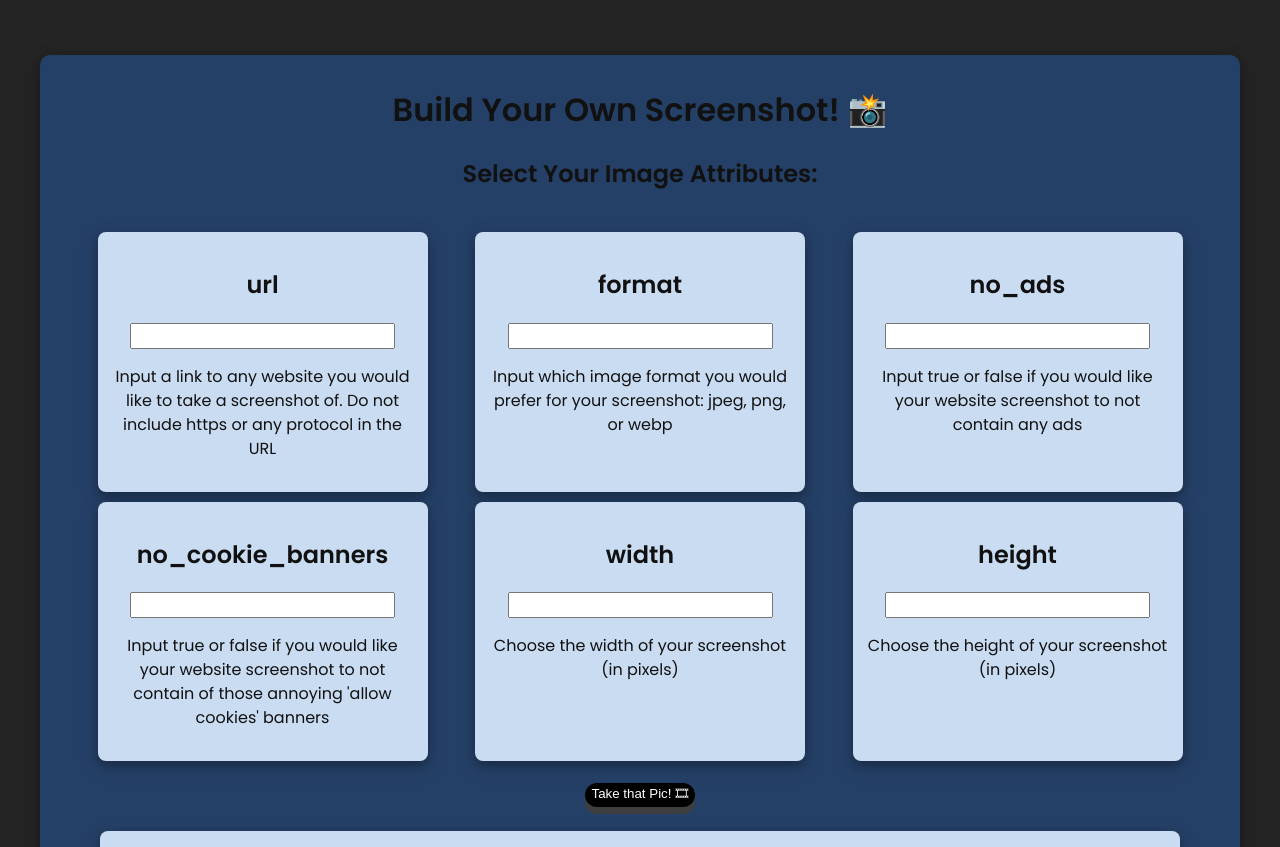
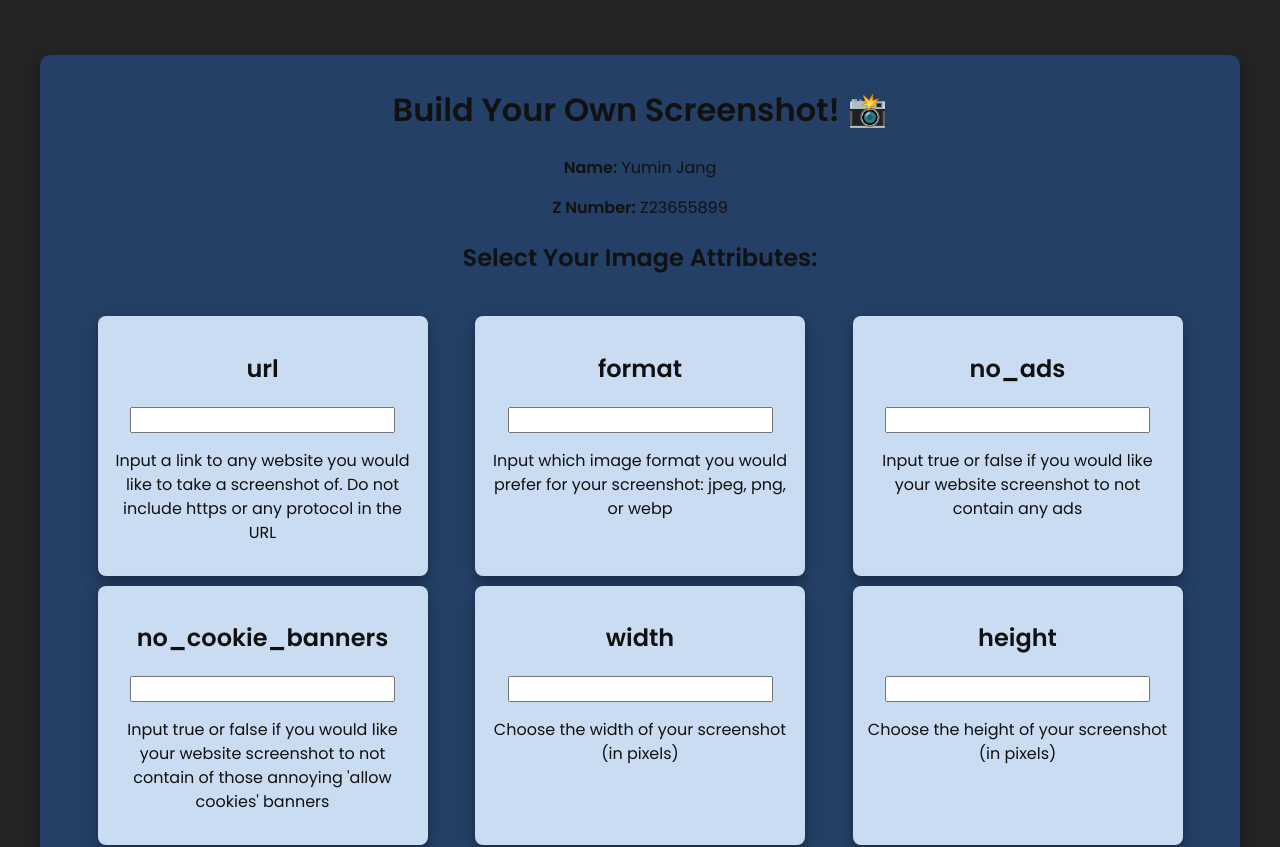
Before and after one commit to Ghostcomputer453145/lab-4-Ghostcomputer453145, a React (Vite) app: page / in a window 1280 px wide. Shown: the top 847 px of the page. Built offline with nearby package versions, Linux system fonts and the light colour scheme.

Commit message:
NEW UPDATES

```diff
--- a/src/App.jsx
+++ b/src/App.jsx
@@ -105,6 +105,8 @@ function App() {
   return (
     <div className="whole-page">
       <h1>Build Your Own Screenshot! 📸</h1>
+      <p><strong>Name:</strong> Yumin Jang</p>
+      <p><strong>Z Number:</strong> Z23655899</p>
 
       {quota ? (
         <p className="quota">
```
Also changed, not shown: 1 other file (tests, documents, lock files or other folders).
